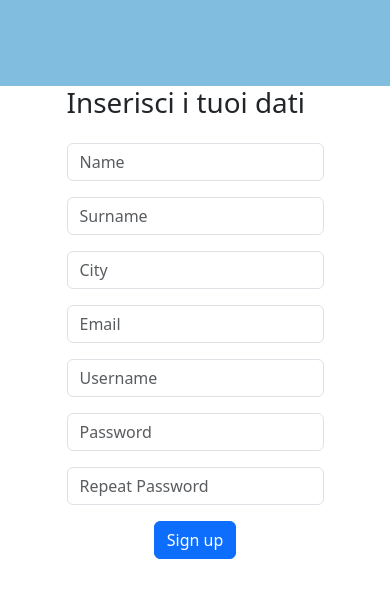
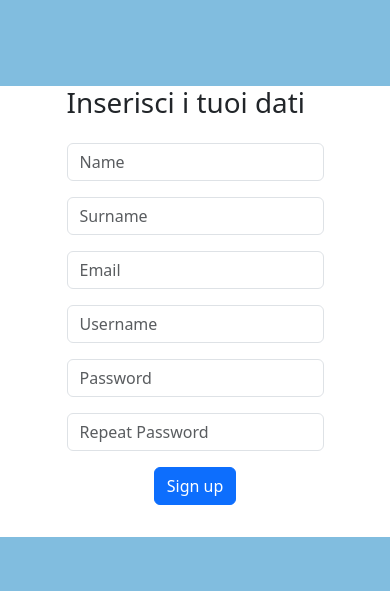
Before and after one commit to davmarc-lab/tecweb-project, a PHP site: page /login/signup.php in a window 390 px wide. Shown: the part 758-1349 px from the top of the page. After the commit the page ends 1295 px from the top, so only its background shows below. Run offline with PHP 8.4, Linux system fonts and the light colour scheme.

Commit message:
[ADD] added script php for login and signup, modified login.php and signup.php, everything works, not too responsive

```diff
--- a/website/login/signup.php
+++ b/website/login/signup.php
@@ -22,59 +22,53 @@
                 </div>
                 <div class="col-md-8 d-flex align-items-center justify-content-center">
                     <!-- signup form -->
-                    <form action="#" method="post">
+                    <form action="login_php/signupQuery.php" method="post" id="signupForm">
                         <div class="row mb-3">
                             <div class="col-md-12">
                                 <h1>Inserisci i tuoi dati</h1>
                             </div>
                         </div>
                         <div class="row mb-3">
-                            <label for="#signupName" class="col-form-label" hidden>Name</label>
+                            <label for="signupName" class="col-form-label" hidden>Name</label>
                             <div class="col-md-12">
-                                <input type="text" id="signupName" placeholder="Name" class="form-control" />
+                                <input type="text" id="signupName" name="name" placeholder="Name" class="form-control" />
                             </div>
                         </div>
                         <div class="row mb-3">
-                            <label for="#signupSurname" class="col-form-label" hidden>Surname</label>
+                            <label for="signupSurname" class="col-form-label" hidden>Surname</label>
                             <div class="col-md-12">
-                                <input type="text" id="signupSurname" placeholder="Surname" class="form-control" />
+                                <input type="text" id="signupSurname" name="surname" placeholder="Surname" class="form-control" />
                             </div>
                         </div>
                         <div class="row mb-3">
-                            <label for="#signupCity" class="col-form-label" hidden>City</label>
+                            <label for="signupEmail" class="col-form-label" hidden>Email</label>
                             <div class="col-md-12">
-                                <input type="text" id="signupCity" placeholder="City" class="form-control" />
+                                <input type="email" id="signupEmail" name="email" placeholder="Email" class="form-control" />
                             </div>
                         </div>
                         <div class="row mb-3">
-                            <label for="#signupEmail" class="col-form-label" hidden>Email</label>
+                            <label for="signupUsername" class="col-form-label" hidden>Username</label>
                             <div class="col-md-12">
-                                <input type="email" id="signupEmail" placeholder="Email" class="form-control" />
+                                <input type="text" id="signupUsername" name="username" placeholder="Username" class="form-control" />
                             </div>
                         </div>
                         <div class="row mb-3">
-                            <label for="#signupUsername" class="col-form-label" hidden>Username</label>
+                            <label for="signupPassword" class="col-form-label" hidden>Password</label>
                             <div class="col-md-12">
-                                <input type="text" id="signupUsername" placeholder="Username" class="form-control" />
-                            </div>
-                        </div>
-                        <div class="row mb-3">
-                            <label for="#signupPassword" class="col-form-label" hidden>Password</label>
-                            <div class="col-md-12">
-                                <input type="password" id="signupPassword" placeholder="Password"
+                                <input type="password" id="signupPassword" name="password" placeholder="Password"
                                     class="form-control" />
                             </div>
                         </div>
                         <div class="row mb-3">
-                            <label for="#signupPasswordRepeat" class="col-form-label" hidden>Password again</label>
+                            <label for="signupPasswordRepeat" class="col-form-label" hidden>Password again</label>
                             <div class="col-md-12">
-                                <input type="password" id="signupPasswordRepeat" placeholder="Repeat Password"
+                                <input type="password" id="signupPasswordRepeat" name="passwordRepeat" placeholder="Repeat Password"
                                     class="form-control" />
                             </div>
                         </div>
                         <div class="row mb-3">
                             <div class="col-md-12 d-flex justify-content-center">
-                                <button type="submit" class="btn btn-primary mb-3">Sign up</button>
+                                <button type="submit" class="btn btn-primary mb-3" value="Post">Sign up</button>
                             </div>
                         </div>
                     </form>
```
Also changed, not shown: website/login/login.php (+9 -19 lines), website/login/login_php/loginQuery.php (added, +21 -0 lines), website/login/login_php/signupQuery.php (added, +16 -0 lines), website/login/login_script/popupErrorScript.js (added, +12 -0 lines).
